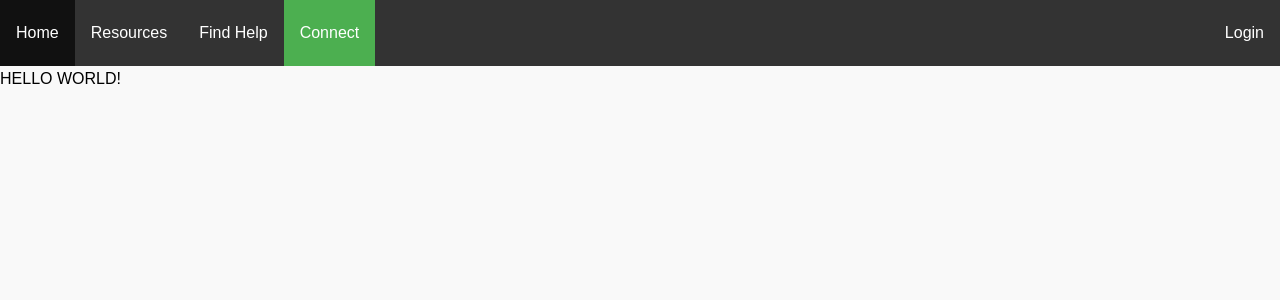
After one commit to greathouserc/COMP442Project, a Flask app: page /connect in a window 1280 px wide. The commit adds this page. Shown: the top 300 px of the page. Run offline with Flask 3, Linux system fonts and the light colour scheme; parts of the project's set-up code (start-up, migrations or seed data) failed here and were passed over.

Commit message:
connect page stub; changed connect buttons on templates to reach the stub; made base route (/) link to the home template (/home)

```diff
--- a/app/core/coreroutes.py
+++ b/app/core/coreroutes.py
@@ -134,3 +134,11 @@ def contact():
                 flash(f'{getattr(form, field).label.text}: {error}', 'error')
 
     return redirect(url_for('core.index') + '#contact')
+
+@bp.route('connect')
+def connect():
+    return render_template('core/connect.html', user=current_user)
+
+@bp.route('/')
+def root():
+    return redirect(url_for('core.index'))
--- /dev/null
+++ b/app/templates/core/connect.html
@@ -0,0 +1,39 @@
+<!DOCTYPE html>
+<html lang="en">
+<head>
+  <meta charset="utf-8">
+  <meta name="viewport" content="width=device-width, initial-scale=1">
+  <link rel="stylesheet" href="{{ url_for('static', filename='css/navbar.css') }}">
+  <link rel="stylesheet" href="{{ url_for('static', filename='css/help.css') }}">
+  <link rel="stylesheet" href="{{ url_for('static', filename='css/toast.css') }}" />
+  <link rel="stylesheet" href="https://unpkg.com/leaflet@1.9.4/dist/leaflet.css">
+  <title>Help</title>
+</head>
+<body class="help-page">
+<!-- Header & Navigation -->
+  <header>
+    <div class="navbar-container">
+      <nav id="nav-bar">
+        <ul>
+          <li><a href="/home">Home</a></li>
+          <li><a href="/resources">Resources</a></li>
+          <li><a href="/help">Find Help</a></li>
+          <li><a class='active' href="/connect">Connect</a></li>
+          {% if user.is_authenticated == true %}
+          <li style="float: right">
+            <a href="/profile" title="Profile" style="display: flex; align-items: center;"><img src="{{ url_for('static', filename='images/girl.png') }}" alt="Profile" style="width: 34px; height: 34px;"></a>
+          </li>
+          {% else %}
+          <li style="float: right">
+            <a href="{{ url_for('auth.get_login') }}">Login</a>
+          </li>
+          {% endif %}
+        </ul>
+      </nav>
+    </div>
+  </header>
+  <div>
+    HELLO WORLD!
+  </div>
+</body>
+</html>
--- a/app/templates/core/help.html
+++ b/app/templates/core/help.html
@@ -20,7 +20,7 @@
           <li><a href="/home">Home</a></li>
           <li><a href="/resources">Resources</a></li>
           <li><a class="active" href="/help">Find Help</a></li>
-          <li><a href="#connect">Connect</a></li>
+          <li><a href="/connect">Connect</a></li>
           {% if user.is_authenticated == true %}
           <li style="float: right">
             <a href="/profile" title="Profile" style="display: flex; align-items: center;"><img src="{{ url_for('static', filename='images/girl.png') }}" alt="Profile" style="width: 34px; height: 34px;"></a>
--- a/app/templates/core/home.html
+++ b/app/templates/core/home.html
@@ -19,7 +19,7 @@
           <li><a class="active" href="/home">Home</a></li>
           <li><a href="/resources">Resources</a></li>
           <li><a href="/help">Find Help</a></li>
-          <li><a href="#connect">Connect</a></li>
+          <li><a href="/connect">Connect</a></li>
           {% if user.is_authenticated == true %}
           <li style="float: right">
             <a href="/profile" title="Profile" style="display: flex; align-items: center;"><img src="{{ url_for('static', filename='images/girl.png') }}" alt="Profile" style="width: 34px; height: 34px;"></a>
--- a/app/templates/core/profile_page.html
+++ b/app/templates/core/profile_page.html
@@ -28,7 +28,7 @@
             <li><a href="/home">Home</a></li>
             <li><a href="/resources">Resources</a></li>
             <li><a href="/help">Find Help</a></li>
-            <li><a href="#connect">Connect</a></li>
+            <li><a href="/connect">Connect</a></li>
             {% if user.is_authenticated == true %}
             <li style="float: right">
               <a
--- a/app/templates/core/resources.html
+++ b/app/templates/core/resources.html
@@ -19,7 +19,7 @@
           <li><a href="/home">Home</a></li>
           <li><a class="active" href="/resources">Resources</a></li>
           <li><a href="/help">Find Help</a></li>
-          <li><a href="#connect">Connect</a></li>
+          <li><a href="/connect">Connect</a></li>
           {% if user.is_authenticated == true %}
           <li style="float: right">
             <a href="/profile" title="Profile" style="display: flex; align-items: center;"><img src="{{ url_for('static', filename='images/girl.png') }}" alt="Profile" style="width: 34px; height: 34px;"></a>
```
